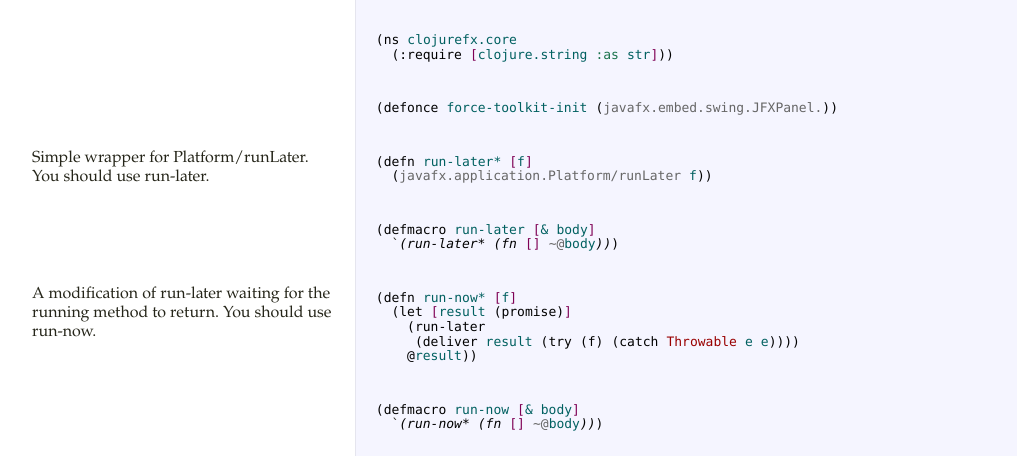
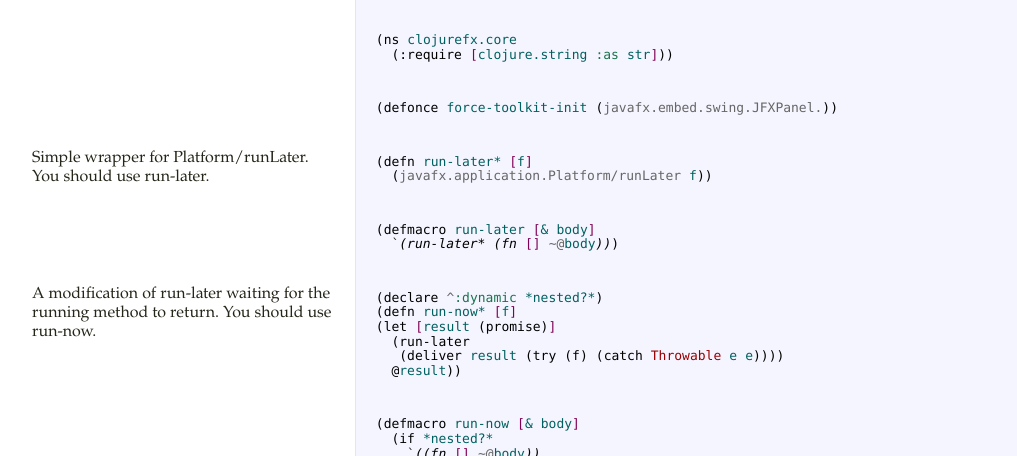
Before and after one commit to zilti/zilti.github.io, a plain HTML site: page clojurefx/index.html in a window 1280 px wide. Shown: the part 496-952 px from the top of the page, without its empty margins (23-1040 px from the left). Drawn offline with Linux system fonts and the light colour scheme.

Commit message:
ClojureFX 0.0.2 documentation

```diff
--- a/clojurefx/index.html
+++ b/clojurefx/index.html
@@ -3,7 +3,7 @@
 
 You'll need to have jfxrt.jar in your local maven repository. See [this coderwall protip](https://coderwall.com/p/4yjy1a) for how to make this happen.
 
-**Installation: `[clojurefx &quot;0.0.1&quot;]`**" name="description" /><style type="text/css">/**
+**Installation: `[clojurefx &quot;0.0.2&quot;]`**" name="description" /><style type="text/css">/**
  * SyntaxHighlighter
  * http://alexgorbatchev.com/SyntaxHighlighter
  *
@@ -3032,11 +3032,11 @@ net.brehaut.ClojureTools = (function (SH) {
     build_tree: build_tree
   };
 })(SyntaxHighlighter);
-</script><title>clojurefx -- Marginalia</title></head><body><table><tr><td class="docs"><div class="header"><h1 class="project-name">clojurefx</h1><h2 class="project-version">0.0.1</h2><br /><p>Helper functions and probably a wrapper to simplify usage of JavaFX in Clojure.</p>
+</script><title>clojurefx -- Marginalia</title></head><body><table><tr><td class="docs"><div class="header"><h1 class="project-name">clojurefx</h1><h2 class="project-version">0.0.2</h2><br /><p>Helper functions and probably a wrapper to simplify usage of JavaFX in Clojure.</p>
 
 <p>You'll need to have jfxrt.jar in your local maven repository. See <a href="https://coderwall.com/p/4yjy1a">this coderwall protip</a> for how to make this happen.</p>
 
-<p><strong>Installation: <code>[clojurefx "0.0.1"]</code></strong></p>
+<p><strong>Installation: <code>[clojurefx "0.0.2"]</code></strong></p>
 </div><div class="dependencies"><h3>dependencies</h3><table><tr><td class="dep-name">org.clojure/clojure</td><td class="dotted"><hr /></td><td class="dep-version">1.5.1</td></tr><tr><td class="dep-name">com.oracle/javafx-runtime</td><td class="dotted"><hr /></td><td class="dep-version">2.2.0</td></tr></table></div></td><td class="codes" style="text-align: center; vertical-align: middle;color: #666;padding-right:20px"><br /><br /><br />(this space intentionally left almost blank)</td></tr><tr><td class="docs"><div class="toc"><a name="toc"><h3>namespaces</h3></a><ul><li><a href="#clojurefx.core">clojurefx.core</a></li></ul></div></td><td class="codes">&nbsp;</td></tr><tr><td class="docs"><div class="docs-header"><a class="anchor" href="#clojurefx.core" name="clojurefx.core"><h1 class="project-name">clojurefx.core</h1><a class="toc-link" href="#toc">toc</a></a></div></td><td class="codes" /></tr><tr><td class="docs">
 </td><td class="codes"><pre class="brush: clojure">(ns clojurefx.core
   (:require [clojure.string :as str]))</pre></td></tr><tr><td class="docs">
@@ -3045,13 +3045,17 @@ net.brehaut.ClojureTools = (function (SH) {
   (javafx.application.Platform/runLater f))</pre></td></tr><tr><td class="docs">
 </td><td class="codes"><pre class="brush: clojure">(defmacro run-later [&amp; body]
   `(run-later* (fn [] ~@body)))</pre></td></tr><tr><td class="docs"><p>A modification of run-later waiting for the running method to return. You should use run-now.</p>
-</td><td class="codes"><pre class="brush: clojure">(defn run-now* [f]
-  (let [result (promise)]
-    (run-later
-     (deliver result (try (f) (catch Throwable e e))))
-    @result))</pre></td></tr><tr><td class="docs">
+</td><td class="codes"><pre class="brush: clojure">(declare ^:dynamic *nested?*)
+(defn run-now* [f]
+(let [result (promise)]
+  (run-later
+   (deliver result (try (f) (catch Throwable e e))))
+  @result))</pre></td></tr><tr><td class="docs">
 </td><td class="codes"><pre class="brush: clojure">(defmacro run-now [&amp; body]
-  `(run-now* (fn [] ~@body)))</pre></td></tr><tr><td class="docs">
+  (if *nested?*
+    `((fn [] ~@body))
+    (binding [*nested?* true]
+      `(run-now* (fn [] ~@body)))))</pre></td></tr><tr><td class="docs">
 </td><td class="codes"><pre class="brush: clojure">(defn- camel [in]
   (let [in (name in)
         in (str/split in #&quot;-&quot;)
@@ -3112,7 +3116,7 @@ Don't use this yourself; See the macros "build" and "deffx" below.</p>
 <li><code>(build button (text "Close me.") (cancelButton true))</code></li>
 <li><code>(build button {:text "Close me." :cancelButton true})</code></li>
 </ul>
-</td><td class="codes"><pre class="brush: clojure">(defmacro build[what &amp; args]
+</td><td class="codes"><pre class="brush: clojure">(defmacro build [what &amp; args]
   (if (and (= 1 (count args))
            (map? (first args)))
     `(build ~what ~@(for [entry# (keys (first args))]
@@ -3122,7 +3126,8 @@ Don't use this yourself; See the macros "build" and "deffx" below.</p>
                   ~(symbol &quot;build&quot;)))))</pre></td></tr><tr><td class="docs"><p>Uses build and assigns the result to a symbol.</p>
 </td><td class="codes"><pre class="brush: clojure">(defmacro deffx [name what &amp; args]
 `(def ~name
-     (build ~what ~@args)))</pre></td></tr><tr><td class="docs"><p>Adds a listener to  prop ("Property" gets added automatically) of obj, gets the value and passes it to fun.</p>
+     (build ~what ~@args)))</pre></td></tr><tr><td class="docs"><p>Adds a listener to  prop ("Property" gets added automatically) of obj, gets the value and passes it to fun.<br/>
+Example: <code>(add-listener inputfield focused #(println "Focus change!"))</code></p>
 
 <h3>Event handling</h3>
 </td><td class="codes"><pre class="brush: clojure">(defmacro add-listener [obj prop fun]
```
